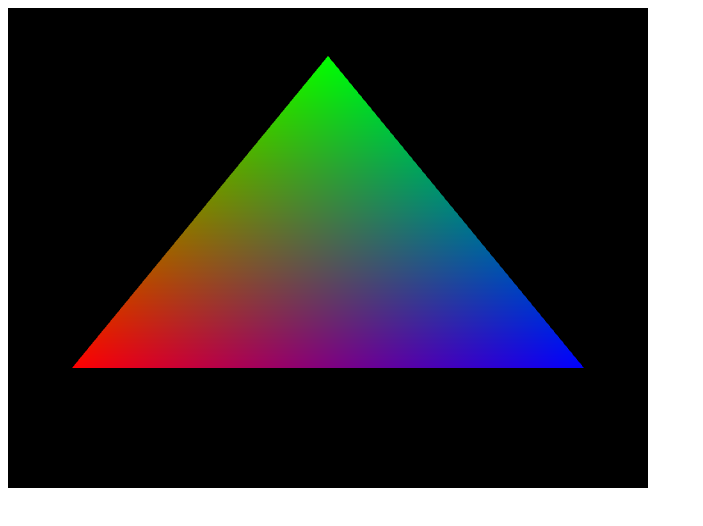
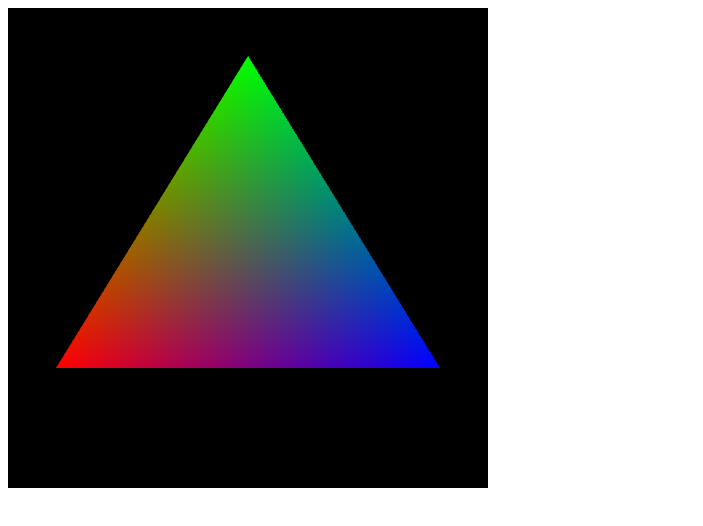
Before and after one commit to andreeich/webgl-test, a plain HTML site: page index.html in a window 1280 px wide. Shown: the whole page, without its empty margins (0-703 px from the left). Drawn offline with Linux system fonts and the light colour scheme.

Commit message:
class representation

```diff
--- a/index.html
+++ b/index.html
@@ -7,7 +7,7 @@
 </head>
 
 <body onload="start();">
-  <canvas id="glcanvas" width="640" height="480"></canvas>
+  <canvas id="glcanvas" width="480" height="480"></canvas>
 
   <script src="./script.js"></script>
 </body>
--- a/script.js
+++ b/script.js
@@ -1,6 +1,38 @@
-let gl;
-let shaderProgram;
+class WebGLApp {
+  constructor(canvasId) {
+    this.canvas = document.getElementById(canvasId);
+    this.gl = this.initWebGL(this.canvas);
+    this.shaderProgram = null;
+    this.buffers = {};
+    this.attributes = {};
+  }
 
+  initWebGL(canvas) {
+    let gl = null;
+    try {
+      gl =
+        canvas.getContext("webgl") || canvas.getContext("experimental-webgl");
+    } catch (e) {
+      console.error(
+        "Unable to initialize WebGL. Your browser may not support it."
+      );
+    }
+    return gl;
+  }
+
+  init() {
+    if (this.gl) {
+      this.gl.clearColor(0.0, 0.0, 0.0, 1.0);
+      this.gl.enable(this.gl.DEPTH_TEST);
+      this.gl.depthFunc(this.gl.LEQUAL);
+      this.gl.viewport(0, 0, this.canvas.width, this.canvas.height);
+
+      this.initShaders();
+      this.initBuffers();
+    }
+  }
+
+  initShaders() {
     const vsSource = `
           attribute vec2 a_Position;
           attribute vec3 a_Color;
@@ -19,83 +51,99 @@ const fsSource = `
           }
       `;
 
-function start() {
-  const canvas = document.getElementById("glcanvas");
-  gl = initWebGL(canvas);
-  if (gl) {
-    gl.clearColor(0.0, 0.0, 0.0, 1.0);
-    gl.enable(gl.DEPTH_TEST);
-    gl.depthFunc(gl.LEQUAL);
-    gl.clear(gl.COLOR_BUFFER_BIT | gl.DEPTH_BUFFER_BIT);
-    gl.viewport(0, 0, canvas.width, canvas.height);
-    initShaders();
-    initBuffer();
+    const vertexShader = this.compileShader(vsSource, this.gl.VERTEX_SHADER);
+    const fragmentShader = this.compileShader(
+      fsSource,
+      this.gl.FRAGMENT_SHADER
+    );
+
+    this.shaderProgram = this.gl.createProgram();
+    this.gl.attachShader(this.shaderProgram, vertexShader);
+    this.gl.attachShader(this.shaderProgram, fragmentShader);
+    this.gl.linkProgram(this.shaderProgram);
+
+    if (!this.gl.getProgramParameter(this.shaderProgram, this.gl.LINK_STATUS)) {
+      console.error("Unable to initialize the shader program.");
+      return;
+    }
+
+    this.gl.useProgram(this.shaderProgram);
+
+    this.attributes.position = this.gl.getAttribLocation(
+      this.shaderProgram,
+      "a_Position"
+    );
+    this.attributes.color = this.gl.getAttribLocation(
+      this.shaderProgram,
+      "a_Color"
+    );
+  }
+
+  compileShader(source, type) {
+    const shader = this.gl.createShader(type);
+    this.gl.shaderSource(shader, source);
+    this.gl.compileShader(shader);
+
+    if (!this.gl.getShaderParameter(shader, this.gl.COMPILE_STATUS)) {
+      console.error(
+        `An error occurred compiling the shaders: ${this.gl.getShaderInfoLog(
+          shader
+        )}`
+      );
+      this.gl.deleteShader(shader);
+      return null;
+    }
+
+    return shader;
+  }
+
+  initBuffers() {
+    const triangleVertices = [
+      -0.8, -0.5, 1.0, 0.0, 0.0, 0.0, 0.8, 0.0, 1.0, 0.0, 0.8, -0.5, 0.0, 0.0,
+      1.0,
+    ];
+
+    this.buffers.triangle = this.gl.createBuffer();
+    this.gl.bindBuffer(this.gl.ARRAY_BUFFER, this.buffers.triangle);
+    this.gl.bufferData(
+      this.gl.ARRAY_BUFFER,
+      new Float32Array(triangleVertices),
+      this.gl.STATIC_DRAW
+    );
+  }
+
+  draw() {
+    this.gl.clear(this.gl.COLOR_BUFFER_BIT | this.gl.DEPTH_BUFFER_BIT);
+
+    this.gl.bindBuffer(this.gl.ARRAY_BUFFER, this.buffers.triangle);
+
+    this.gl.vertexAttribPointer(
+      this.attributes.position,
+      2,
+      this.gl.FLOAT,
+      false,
+      5 * 4,
+      0
+    );
+    this.gl.vertexAttribPointer(
+      this.attributes.color,
+      3,
+      this.gl.FLOAT,
+      false,
+      5 * 4,
+      2 * 4
+    );
+
+    this.gl.enableVertexAttribArray(this.attributes.position);
+    this.gl.enableVertexAttribArray(this.attributes.color);
+
+    this.gl.drawArrays(this.gl.TRIANGLES, 0, 3);
   }
 }
 
-function initWebGL(canvas) {
-  gl = null;
-  try {
-    gl = canvas.getContext("webgl") || canvas.getContext("experimental-webgl");
-  } catch (e) {
-    if (!gl) {
-      alert("Unable to initialize WebGL. Your browser may not support it.");
+// Usage
+function start() {
+  const app = new WebGLApp("glcanvas");
+  app.init();
+  app.draw();
 }
-    gl = null;
-  }
-  return gl;
-}
-
-function initShaders() {
-  const fragmentShader = getShader(gl, "shader-fs", fsSource);
-  const vertexShader = getShader(gl, "shader-vs", vsSource);
-  shaderProgram = gl.createProgram();
-  gl.attachShader(shaderProgram, vertexShader);
-  gl.attachShader(shaderProgram, fragmentShader);
-  gl.linkProgram(shaderProgram);
-  if (!gl.getProgramParameter(shaderProgram, gl.LINK_STATUS)) {
-    alert("Unable to initialize the shader program.");
-  }
-  gl.useProgram(shaderProgram);
-}
-
-function getShader(gl, id, source) {
-  let shader;
-  if (id === "shader-fs") {
-    shader = gl.createShader(gl.FRAGMENT_SHADER);
-  } else if (id === "shader-vs") {
-    shader = gl.createShader(gl.VERTEX_SHADER);
-  } else {
-    return null;
-  }
-  gl.shaderSource(shader, source);
-  gl.compileShader(shader);
-  if (!gl.getShaderParameter(shader, gl.COMPILE_STATUS)) {
-    alert(
-      `An error occurred compiling the shaders: ${gl.getShaderInfoLog(shader)}`
-    );
-    return null;
-  }
-  return shader;
-}
-
-function initBuffer() {
-  const a_Position = gl.getAttribLocation(shaderProgram, "a_Position");
-  const a_Color = gl.getAttribLocation(shaderProgram, "a_Color");
-  gl.enableVertexAttribArray(a_Position);
-  gl.enableVertexAttribArray(a_Color);
-  const triangle_vertex = [
-    -0.8, -0.5, 1.0, 0.0, 0.0, 0.0, 0.8, 0.0, 1.0, 0.0, 0.8, -0.5, 0.0, 0.0,
-    1.0,
-  ];
-  const TRIANGLE_VERTEX = gl.createBuffer();
-  gl.bindBuffer(gl.ARRAY_BUFFER, TRIANGLE_VERTEX);
-  gl.bufferData(
-    gl.ARRAY_BUFFER,
-    new Float32Array(triangle_vertex),
-    gl.STATIC_DRAW
-  );
-  gl.vertexAttribPointer(a_Position, 2, gl.FLOAT, false, 5 * 4, 0);
-  gl.vertexAttribPointer(a_Color, 3, gl.FLOAT, false, 5 * 4, 2 * 4);
-  gl.drawArrays(gl.TRIANGLES, 0, 3);
-}
```
Lines whose indentation alone changed are shown as unchanged.
